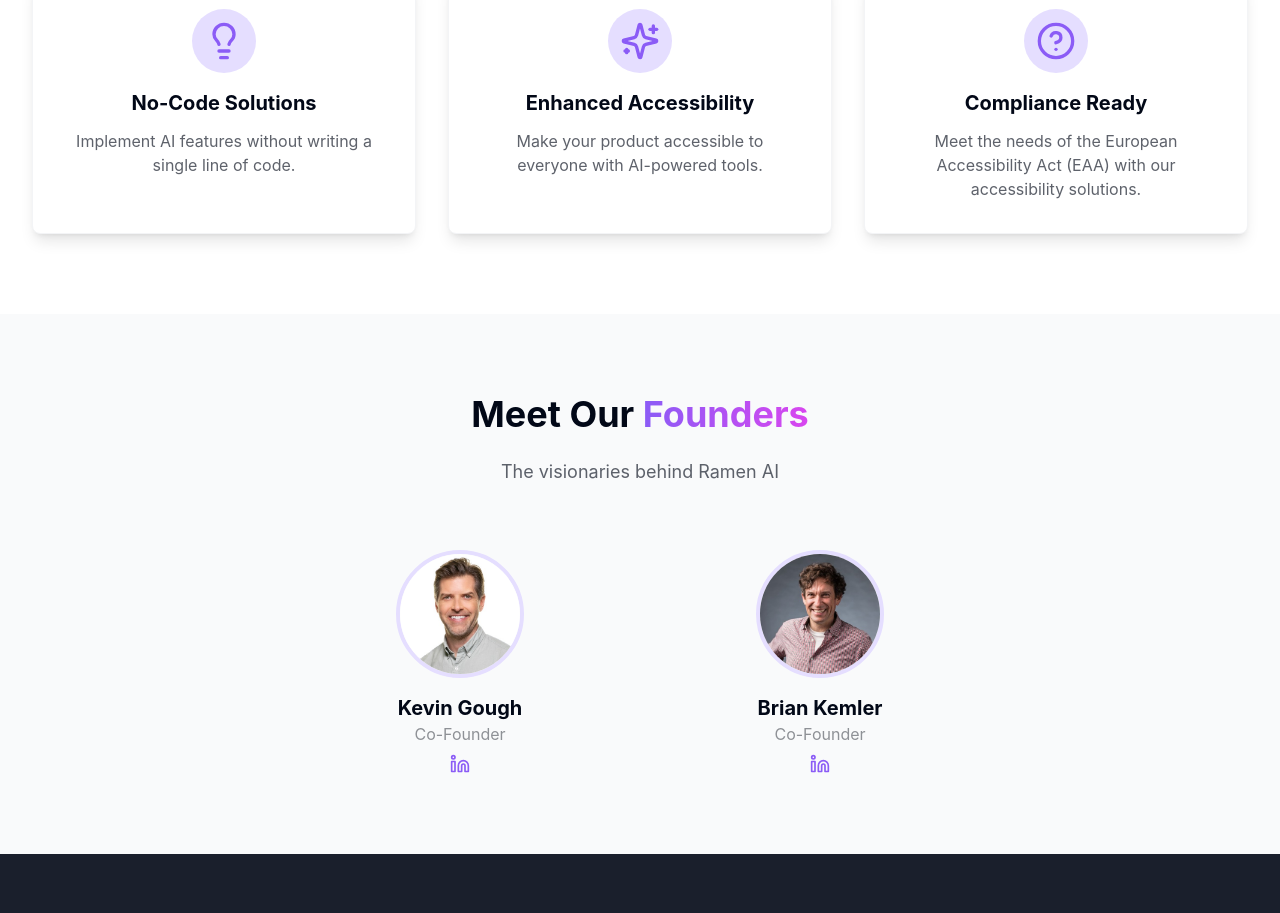
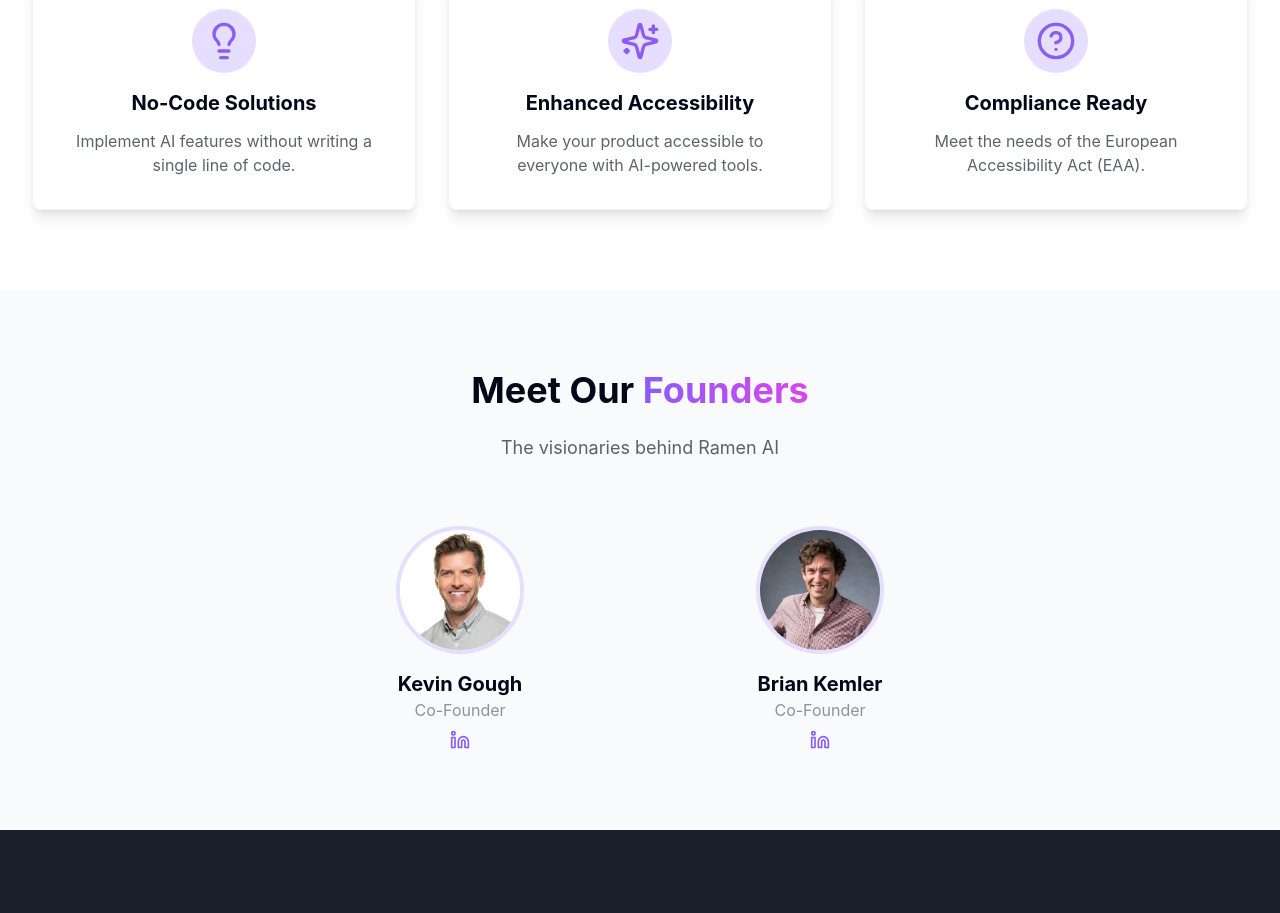
Before and after one commit to briankemler/ramen-page-ai, a React (Vite) app: page / in a window 1280 px wide. Shown: the part 1060-1973 px from the top of the page. Built offline with nearby package versions, Linux system fonts and the light colour scheme.

Commit message:
Fix: Remove text from AboutSection
Removed the text "with our accessibility solutions." from the description of the "Compliance Ready" feature in the AboutSection component.

```diff
--- a/src/components/AboutSection.tsx
+++ b/src/components/AboutSection.tsx
@@ -30,7 +30,7 @@ const AboutSection: React.FC = () => {
             {
               icon: <CircleHelp className="w-10 h-10 text-ramen-purple" />,
               title: "Compliance Ready",
-              description: "Meet the needs of the European Accessibility Act (EAA) with our accessibility solutions."
+              description: "Meet the needs of the European Accessibility Act (EAA)."
             }
           ].map((feature, idx) => (
             <div
```
